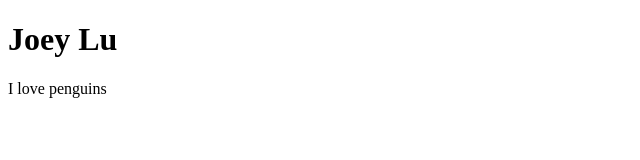
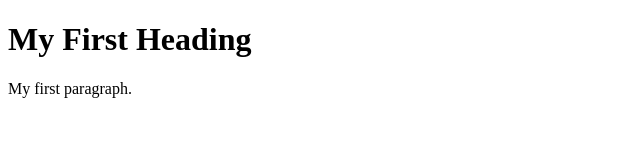
Before and after one commit to joeyhlu/joeyhlu.github.io, a plain HTML site: page index.html in a window 1280 px wide. Shown: the whole page, without its empty margins (0-640 px from the left). Drawn offline with Linux system fonts and the light colour scheme.

Commit message:
Update index.html

```diff
--- a/index.html
+++ b/index.html
@@ -1,11 +1,12 @@
 <!DOCTYPE html>
-
 <html>
+<head>
+<title>Page Title</title>
+</head>
 <body>
 
-<h1>Joey Lu</h1>
-<p>I love penguins</p>
+<h1>My First Heading</h1>
+<p>My first paragraph.</p>
 
 </body>
-
 </html>
```
